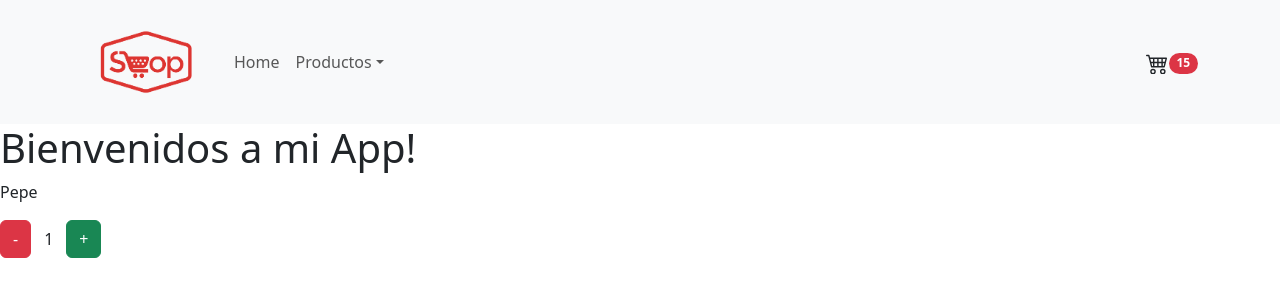
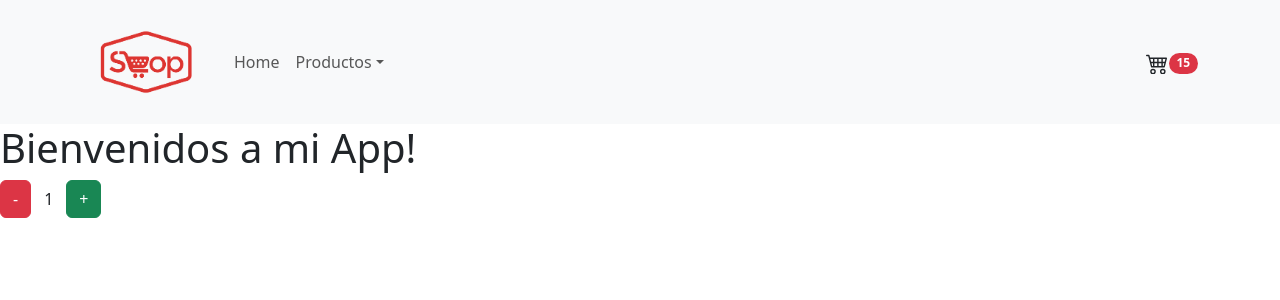
Before and after one commit to ltherisod/coder-40-89680, a React (Vite) app: page / in a window 1280 px wide. Shown: the top 300 px of the page. Built offline with nearby package versions, Linux system fonts and the light colour scheme.

Commit message:
clean up

```diff
--- a/src/App.jsx
+++ b/src/App.jsx
@@ -8,19 +8,13 @@ import ItemCount from "./components/ItemCount";
 
 function App() {
 
-const alumno = 'Pepe'
-const alumnos = [
-  'Nahuel',
-  'Pamela',
-  'Amir',
-  'Juan'
-]
+
 console.log('App')
   return (
     <>
-     {/* <Navbar compras={100}/> */}
+
      <NavbarRB/>
-     <ItemListContainer saludo="Bienvenidos a mi App!" alumno={alumno} students={alumnos}/>
+     <ItemListContainer saludo="Bienvenidos a mi App!" />
      <ItemCount stock={5}/>
     </>
   )
--- a/src/components/ItemListContainer.jsx
+++ b/src/components/ItemListContainer.jsx
@@ -1,12 +1,10 @@
-const ItemListContainer = ({saludo, alumno , students})=> {
-
-    // const {saludo, alumno} =props
+const ItemListContainer = ({saludo})=> {
 
      console.log('ItemListContainer')
     return(
         <div>
            <h1>{saludo}</h1>
-           <p>{alumno}</p>
+
 
 
         </div>
```
Also changed, not shown: public/img/darth-vader.png (added).
